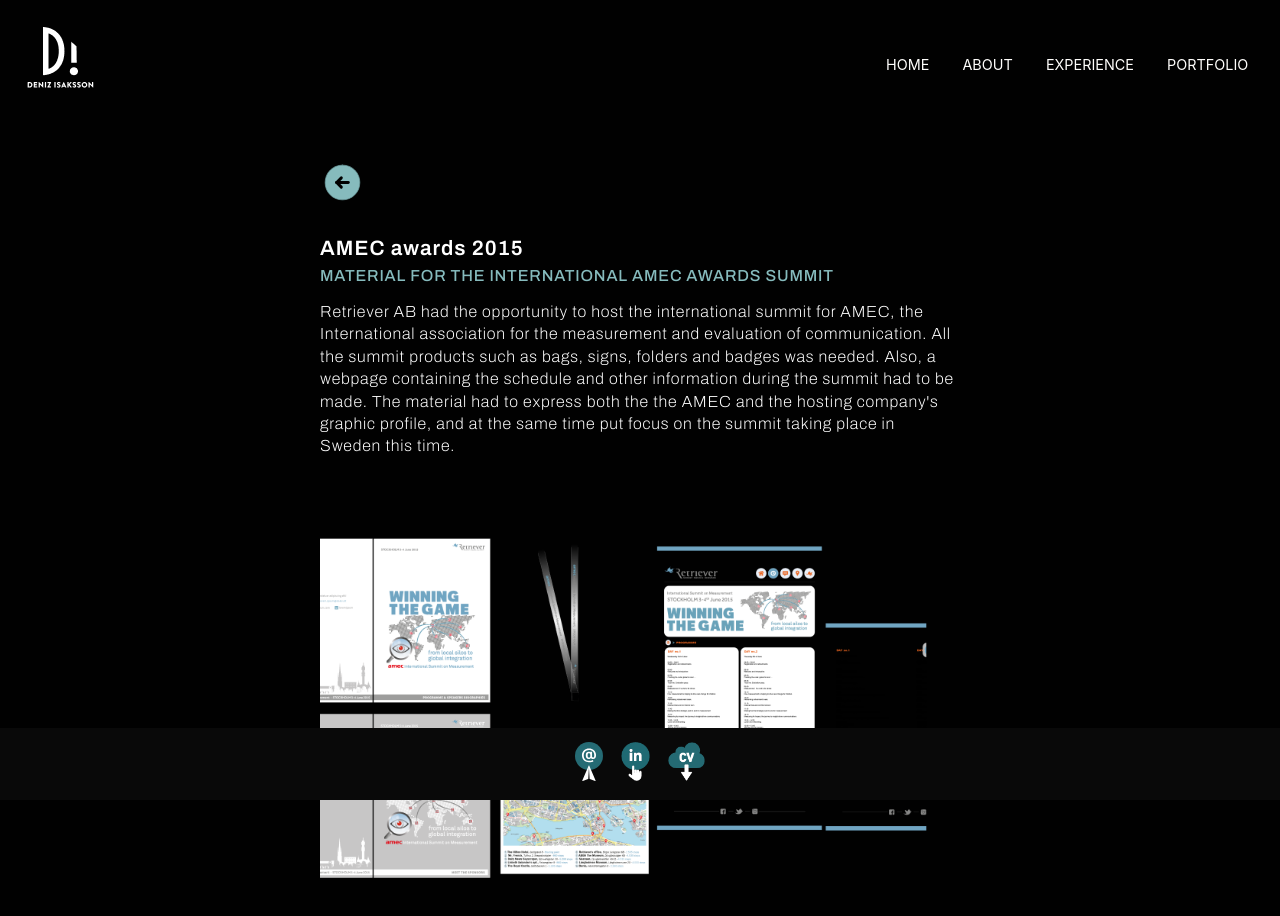
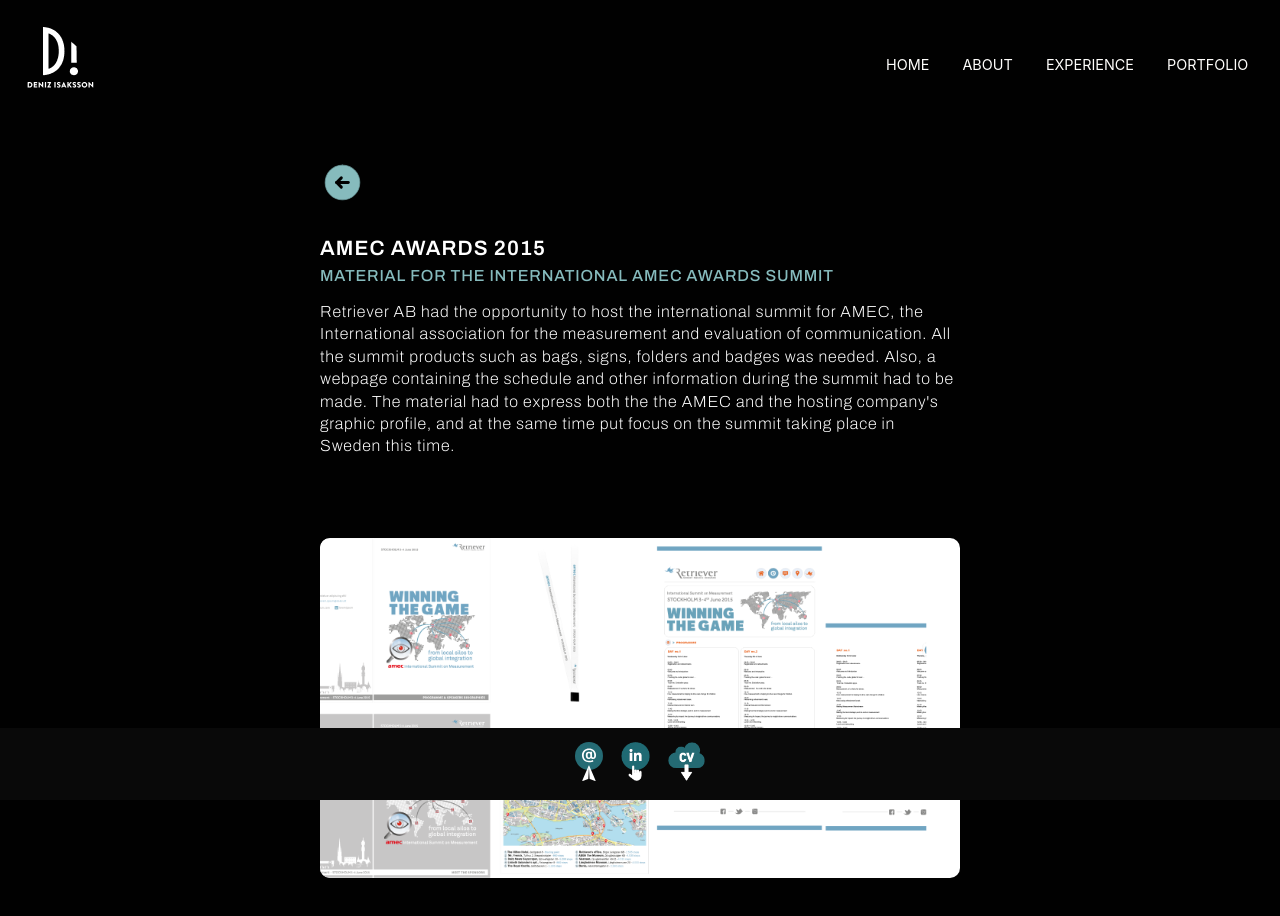
Before and after one commit to chascademy-deniz-aktas/react-portfolio, a React (Vite) app: page /amec in a window 1280 px wide. Shown: the top 916 px of the page. Built offline with nearby package versions, Linux system fonts and the light colour scheme.

Commit message:
props id added

```diff
--- a/src/App.jsx
+++ b/src/App.jsx
@@ -21,6 +21,7 @@
 import Almedalen from './pages/Almedalen';
 import Bookbinding from './pages/Bookbinding';
 import Artwork from './pages/Artwork';
+import Posters from './pages/Posters';
 
 
 
@@ -82,6 +83,9 @@
             <Route path="/almedalen">
               <Almedalen />
             </Route>
+            <Route path="/posters">
+              <Posters />
+            </Route>
             <Route path="/bookbinding">
               <Bookbinding />
             </Route>
--- a/src/components/Skills/Skills.jsx
+++ b/src/components/Skills/Skills.jsx
@@ -84,7 +84,7 @@
 
     return (
         <>
-            {skillsData.map(skill => <Card {...skill} />)}
+            {skillsData.map(skill => <Card key={skill.id} {...skill} />)}
         </>
     )
 };
--- a/src/pages/Almedalen.jsx
+++ b/src/pages/Almedalen.jsx
@@ -33,6 +33,8 @@
 `
 const StyledPortimg = styled.img`
     width: 100%;
+    background-color: white;
+    border-radius: 10px;
 `;
 
 
--- a/src/pages/Amec.jsx
+++ b/src/pages/Amec.jsx
@@ -18,7 +18,7 @@
 const Textdiv = styled.div`
     width: 50vw;
     height: auto;
-    border-radius: 1px;
+
     margin-left: auto;
     margin-right: auto;
     margin-bottom: 5em;
@@ -33,6 +33,8 @@
 `
 const StyledPortimg = styled.img`
     width: 100%;
+    background-color: white;
+    border-radius: 10px;
 `;
 
 function Amec() {
@@ -44,7 +46,7 @@
           <BackButton src={backbutton} alt="Go back" />
         </Link>
 
-        <h2>AMEC awards 2015</h2>
+        <h2>AMEC AWARDS 2015</h2>
         <h3>Material for the international AMEC Awards Summit</h3>
 
         <p>Retriever AB had the opportunity to host the international summit for AMEC,
--- a/src/pages/Analysis.jsx
+++ b/src/pages/Analysis.jsx
@@ -33,6 +33,8 @@
 `
 const StyledPortimg = styled.img`
     width: 100%;
+    background-color: white;
+    border-radius: 10px;
 `;
 
 function AnalysisPortfolio() {
@@ -44,7 +46,7 @@
           <BackButton src={backbutton} alt="Go back" />
         </Link>
 
-        <h2>Analysis templates</h2>
+        <h2>ANALYSIS TEMPLATES</h2>
         <h3>PowerPoint templates for producing reports</h3>
 
         <p>All the PowerPoint templates for Retrievers analysis international department, to ensure the visual dentity.
--- a/src/pages/Artwork.jsx
+++ b/src/pages/Artwork.jsx
@@ -33,6 +33,8 @@
 `
 const StyledPortimg = styled.img`
     width: 100%;
+    background-color: white;
+    border-radius: 10px;
 `;
 
 function ArtPortfolio() {
@@ -44,7 +46,7 @@
           <BackButton src={backbutton} alt="Go back" />
         </Link>
 
-        <h2>Art Work</h2>
+        <h2>ART WORK</h2>
         <h3>Vernissage for paintings</h3>
 
         <p>An art dealer contacted me after a friend showed a few pieces and wanted to exhibit them. Here are some examples.</p>
--- a/src/pages/Bookbinding.jsx
+++ b/src/pages/Bookbinding.jsx
@@ -33,6 +33,8 @@
 `
 const StyledPortimg = styled.img`
     width: 100%;
+
+
 `;
 
 function BookPortfolio() {
@@ -44,7 +46,7 @@
           <BackButton src={backbutton} alt="Go back" />
         </Link>
 
-        <h2>book binding products</h2>
+        <h2>BOOK BINDING PRODUCTS</h2>
         <h3>handmade books and boxes</h3>
 
         <p>Hard case books, soft case books and boxes made with traditional craftmanship.</p>
--- a/src/pages/Brandstyleguide.jsx
+++ b/src/pages/Brandstyleguide.jsx
@@ -32,6 +32,8 @@
 `
 const StyledPortimg = styled.img`
     width: 100%;
+    background-color: white;
+    border-radius: 10px;
 `;
 
 function BrandPortfolio() {
@@ -43,7 +45,7 @@
           <BackButton src={backbutton} alt="Go back" />
         </Link>
 
-        <h2>Brand Style Guide assignment</h2>
+        <h2>BRAND STYLE GUIDE ASSIGNMENT</h2>
         <h3>Educational assignment to create a Brand Style Guide containing a logo, typography, color palette and imagery, and the brand guide.</h3>
 
         <p>1. First, I built a brand identity by interviewing the owner and look at competitors in the same business.
--- a/src/pages/Office.jsx
+++ b/src/pages/Office.jsx
@@ -33,6 +33,8 @@
 `
 const StyledPortimg = styled.img`
     width: 100%;
+    background-color: white;
+    border-radius: 10px;
 `;
 
 function Office() {
@@ -44,7 +46,7 @@
           <BackButton src={backbutton} alt="Go back" />
         </Link>
 
-        <h2>MS office icons</h2>
+        <h2>MS OFFICE ICONS</h2>
         <h3>Icons for custom ribbons in Microsoft Office</h3>
 
         <p>This project was about creating new, intuitive icons for custom functionality in the ribbon of Office programs.
--- a/src/pages/Posters.jsx
+++ b/src/pages/Posters.jsx
@@ -33,6 +33,8 @@
 `
 const StyledPortimg = styled.img`
     width: 100%;
+    background-color: white;
+    border-radius: 10px;
 `;
 
 function Poster() {
@@ -44,7 +46,7 @@
           <BackButton src={backbutton} alt="Go back" />
         </Link>
 
-        <h2>mediearkivet Posters</h2>
+        <h2>MEDIEARKIVET POSTERS</h2>
         <h3>Posters for swedish public libraries</h3>
 
         <p>The department for Mediearkivet ordered two 50x70 cm posters to hand out for some Swedish libraries in order to make the students aware of their service.
--- a/src/pages/PowerBI.jsx
+++ b/src/pages/PowerBI.jsx
@@ -33,6 +33,8 @@
 `
 const StyledPortimg = styled.img`
     width: 100%;
+    background-color: white;
+    border-radius: 10px;
 `;
 
 function Powerbi() {
@@ -44,7 +46,7 @@
           <BackButton src={backbutton} alt="Go back" />
         </Link>
 
-        <h2>Power BI dummy</h2>
+        <h2>POWER BI DUMMY</h2>
         <h3>Dummy setup for Power BI-dashboard</h3>
 
         <p>This client needed a graphic dummy for the dashboard of a new project.They needed another way to present data other than just the ordinary diagrams, and in this example only the keywords and values change when updating the data.</p>
```
